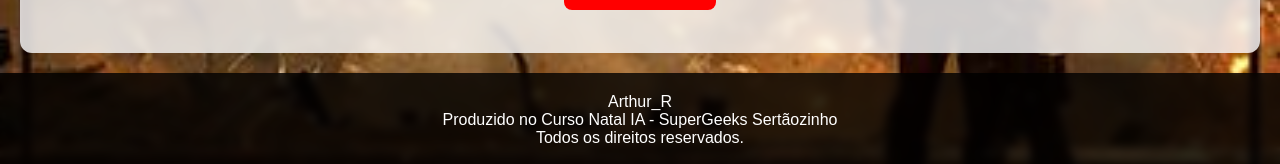
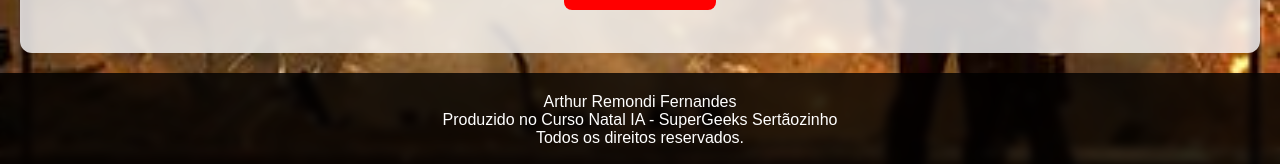
Before and after one commit to supergeekssertaozinho-tech/qua_Arthur, a plain HTML site: page index.html in a window 1280 px wide. Shown: the part 633-797 px from the top of the page. Drawn offline with Linux system fonts and the light colour scheme.

Commit message:
Update index.html

```diff
--- a/index.html
+++ b/index.html
@@ -299,7 +299,7 @@
   </main>
 
   <footer>
-    <p class="ft1">Arthur_R</p>
+    <p class="ft1">Arthur Remondi Fernandes</p>
     <p class="ft2">Produzido no Curso Natal IA - SuperGeeks Sertãozinho</p>
     <p class="ft3">Todos os direitos reservados.</p>
   </footer>
```
